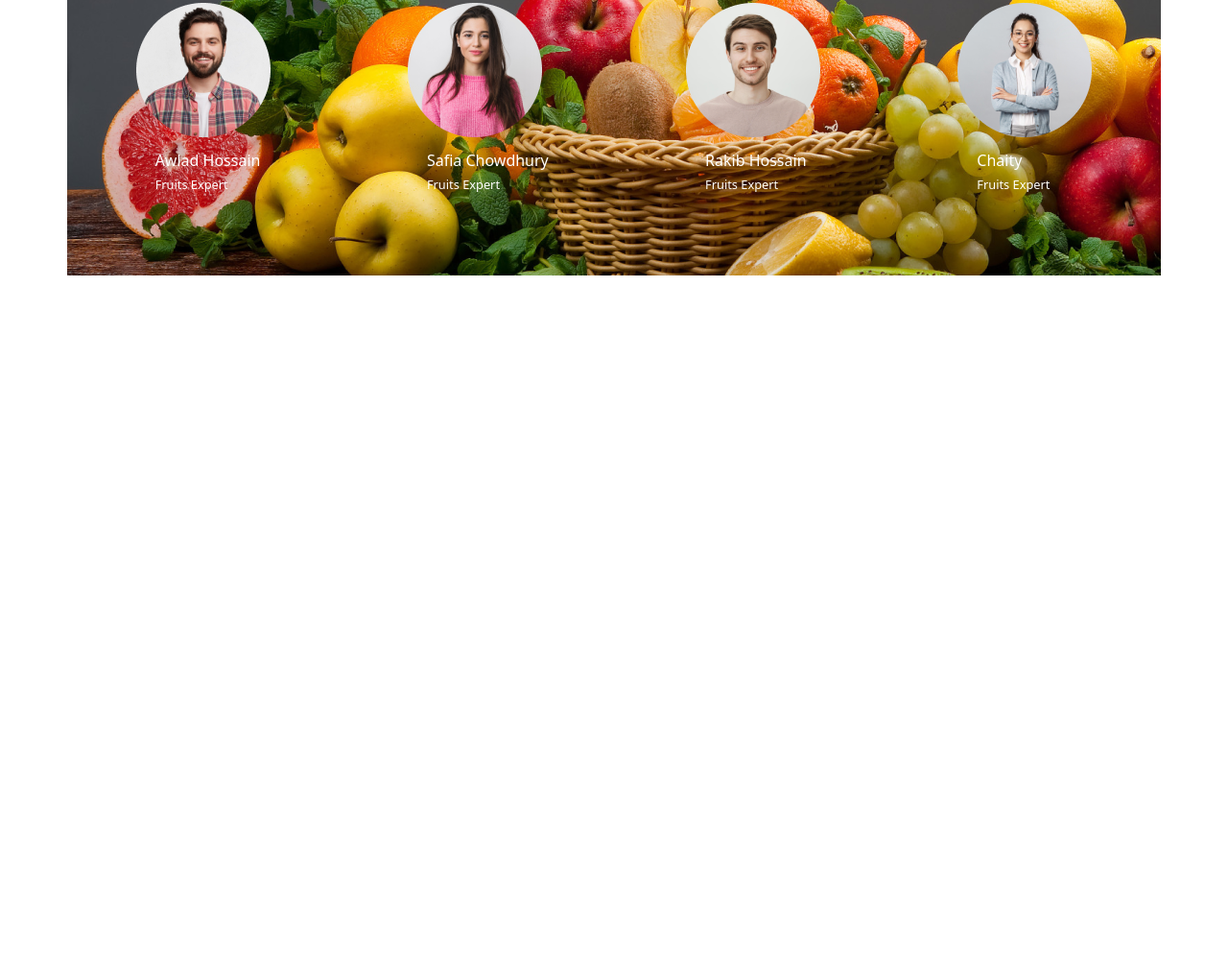
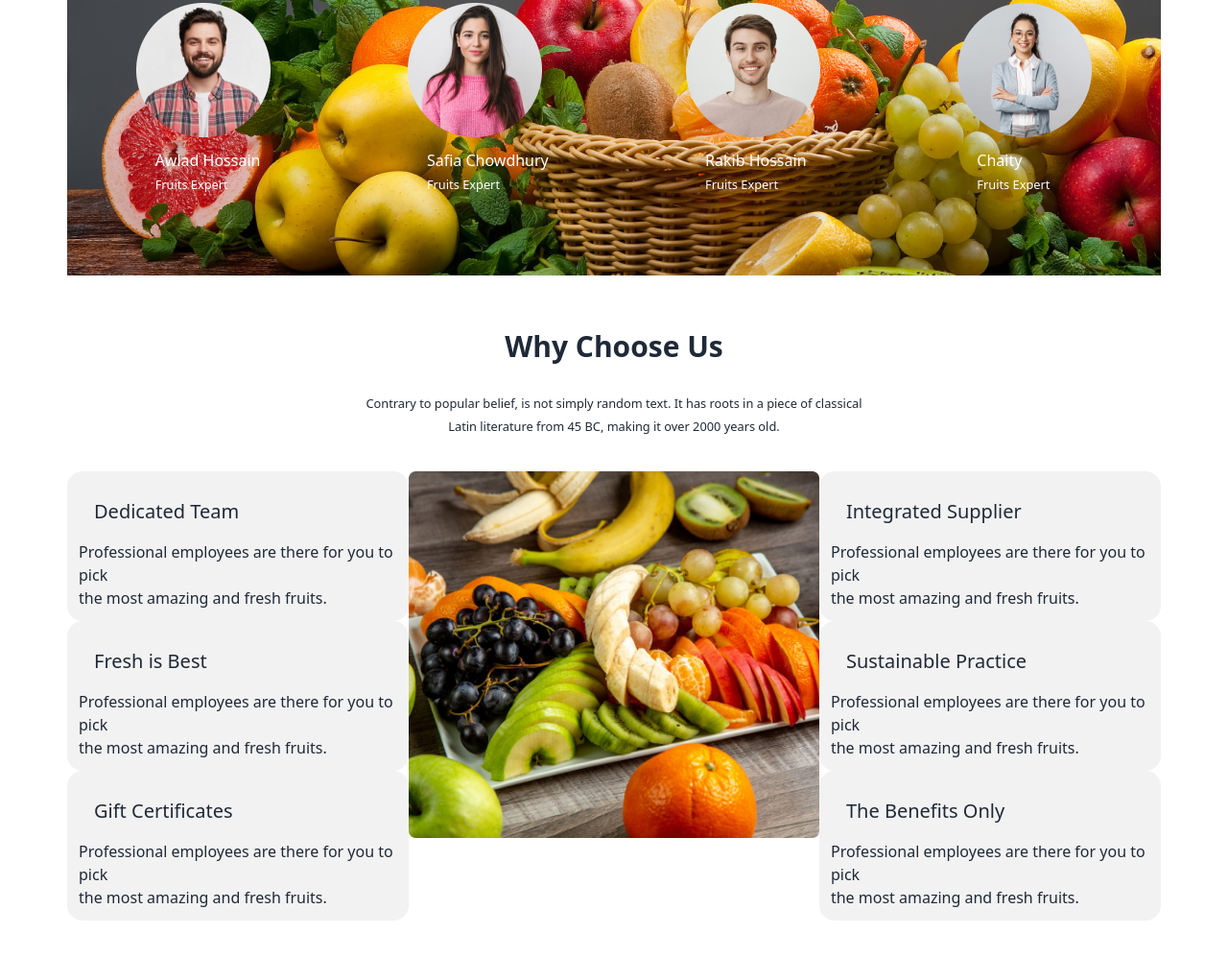
Before and after one commit to ammarcse50/fruit-brust-assignment, a plain HTML site: page index.html in a window 1280 px wide. Shown: the part 2182-3179 px from the top of the page at 96% size. Before the commit the page ends 2539 px from the top, so only its background shows below. Drawn offline with nearby package versions, Linux system fonts and the light colour scheme.

Commit message:
question-answer-done

```diff
--- a/index.html
+++ b/index.html
@@ -137,7 +137,6 @@
  </section>
             <!-- End dea of the day section  -->
            <!-- Fruits section   -->
-
             <section class="sample-fruits mt-12">
               <div class="fruits-part flex justify-between">
                 <div class="card w-64 bg-base-100 shadow-xl">
@@ -218,81 +217,108 @@
                 </div>
               </div>
               <div class="show-all-btn  text-center mt-9">
-
                  <h1 class="btn bg-red-500 text-white text ">Show More</h1>
               </div>
             </section>
-
                 <!-- meet the team section  -->
-
-
                 <section class="meet-team ">
                <div class="head-text text-center text-white">
-
                    <h1 class="font-bold text-3xl p-5">Meet the team section</h1>
-
                     <p class="mt-14">Contrary to popular belief, is not simply random text. It has roots in a piece of classical <br> Latin literature from 45 BC, making it over 2000 years old.</p>
-
-
-
                </div>
-
              <div class="member mt-9 text-white flex justify-around relative">
-
               <div class="one">
-
                 <img src="./images/member1.png" alt="">
-
                 <h2 class="ml-5 mt-3">Awlad Hossain</h2>
                 <small class="ml-5">Fruits Expert</small>
               </div>
-
-
-
-
-
              <div class="two">
-
               <img src="./images/member2.png" alt="">
               <h2 class="ml-5 mt-3">Safia Chowdhury</h2>
               <small class="ml-5 mt-3">Fruits Expert</small>
             </div>
-
-
-
            <div class="three">
-
             <img src="./images/member3.png" alt="">
             <h2 class="ml-5 mt-3">Rakib Hossain</h2>
             <small class="ml-5 mt-3">Fruits Expert</small>
           </div>
-
-
-
          <div class="four">
-
           <img src="./images/member4.png" alt="">
           <h2 class="ml-5 mt-3">Chaity</h2>
           <small class="ml-5 mt-3">Fruits Expert</small>
         </div>
-
        </div>
-
-
-
-
-
-
-
-
-
-
-
-
                 </section>
-
-
-
+                      <!-- why choose us section  -->
+               <section class="question-answer">
+             <div class="head-tex text-center mt-14">
+              <h1 class="font-bold text-3xl mb-7">Why Choose Us</h1>
+              <small class="">Contrary to popular belief, is not simply random text. It has roots in a piece of classical <br> Latin literature from 45 BC, making it over 2000 years old.</small>
+             </div>
+             <div class="main-part flex justify-evenly mt-9">
+                    <div class="part-one">
+                      <div class="collapse p-3  bg-base-200">
+                        <input type="radio" name="my-accordion-3" checked="checked" />
+                        <div class="collapse-title text-xl font-medium">
+                          Dedicated Team
+                        </div>
+                        <div>
+                          <p>Professional employees are there for you to pick <br> the most amazing and fresh fruits.</p>
+                        </div>
+                      </div>
+                      <div class="collapse p-3  bg-base-200">
+                        <input type="radio" name="my-accordion-3" />
+                        <div class="collapse-title text-xl font-medium">
+                          Fresh is Best
+                        </div>
+                        <div >
+                          <p>Professional employees are there for you to pick <br> the most amazing and fresh fruits.</p>
+                        </div>
+                      </div>
+                      <div class="collapse p-3 bg-base-200">
+                        <input type="radio" name="my-accordion-3" />
+                        <div class="collapse-title text-xl font-medium">
+                          Gift Certificates
+                        </div>
+                        <div>
+                          <p>Professional employees are there for you to pick <br> the most amazing and fresh fruits.</p>
+                        </div>
+                      </div>
+                    </div>
+                    <div class="second-part ">
+                    <img class="object-scale-down"  src="./images/whychoose1.png" alt="">
+                    </div>
+                    <div class="third-part ">
+                      <div class="collapse p-3 bg-base-200">
+                        <input type="radio" name="my-accordion-3" checked="checked" />
+                        <div class="collapse-title text-xl font-medium">
+                          Integrated Supplier
+                        </div>
+                        <div >
+                          <p>Professional employees are there for you to pick <br> the most amazing and fresh fruits.</p>
+                        </div>
+                      </div>
+                      <div class="collapse p-3 bg-base-200">
+                        <input type="radio" name="my-accordion-3" />
+                        <div class="collapse-title text-xl font-medium">
+                          Sustainable Practice
+                        </div>
+                        <div >
+                          <p>Professional employees are there for you to pick <br> the most amazing and fresh fruits.</p>
+                        </div>
+                      </div>
+                      <div class="collapse p-3  bg-base-200">
+                        <input type="radio" name="my-accordion-3" />
+                        <div class="collapse-title text-xl font-medium">
+                          The Benefits Only
+                        </div>
+                        <div >
+                          <p>Professional employees are there for you to pick <br> the most amazing and fresh fruits.</p>
+                        </div>
+                      </div>
+                    </div>
+             </div>
+            </section>
     </main>
     <!-- footer  -->
     <!-- js files  -->
```
